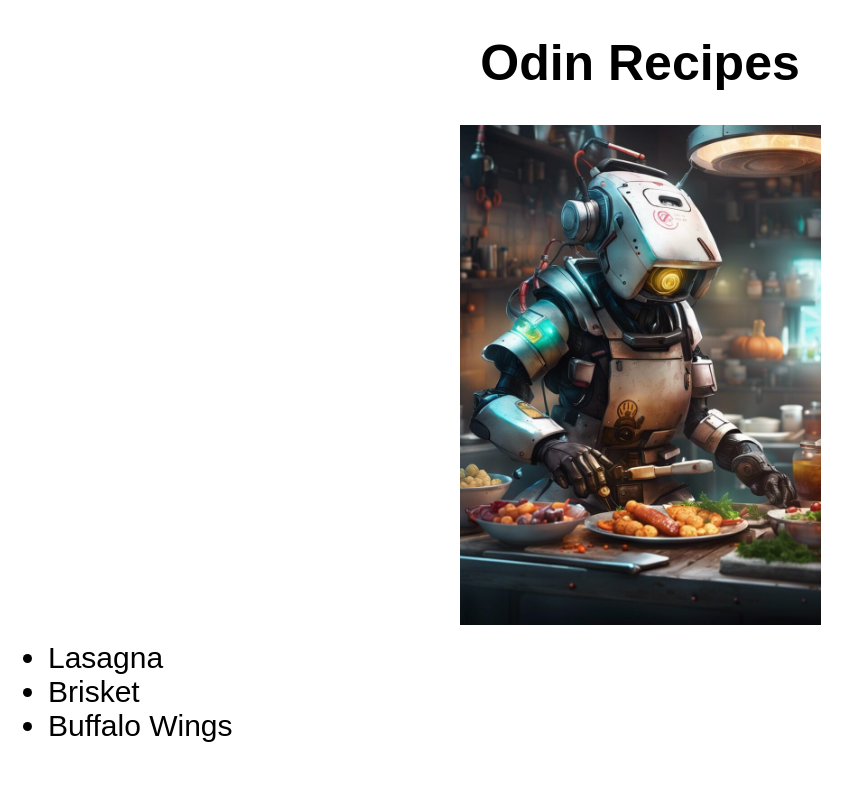
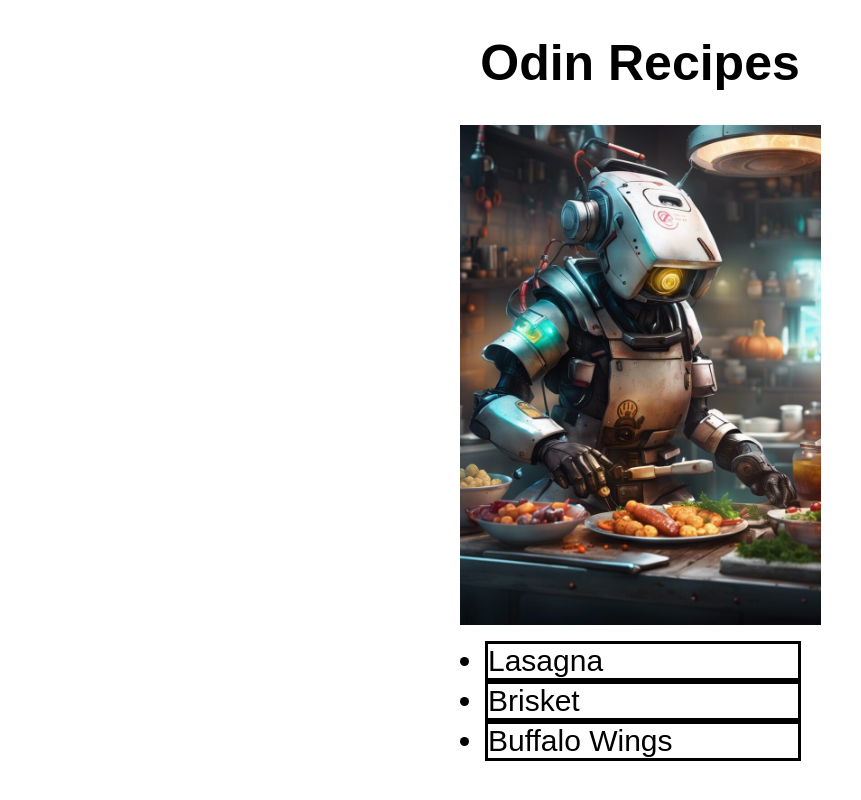
Before and after one commit to anxqvi/odin-recipes, a plain HTML site: page index.html in a window 1280 px wide. Shown: the whole page, without its empty margins (0-861 px from the left). Drawn offline with Linux system fonts and the light colour scheme.

Commit message:
Centered recipe list placement on index and added black borders for a table appearance

```diff
--- a/css/styles.css
+++ b/css/styles.css
@@ -5,6 +5,12 @@
 .title {
     font-size: 50px;
     text-align: center;
+}
+
+.recipes {
+    width: 390px;
+    margin-left: auto;
+    margin-right: auto;
 }
 
 .recipe-list {
@@ -15,7 +21,8 @@
     font-size: 30px;
     text-align: left;
     display: list-item;
-    width: max-content;
+    width: 310px;
+    border: 3px solid black;
 }
 
 .recipe-name-link {
--- a/index.html
+++ b/index.html
@@ -8,10 +8,12 @@
     <body>
         <h1 class="title" id="index-title">Odin Recipes</h1>
         <img id="chef" src="./images/chef.jpg" alt="Robo Chef" height="500" width="350">
-        <ul class="recipe-list">
-        <li class="recipe-name-list"><a href="./recipes/lasagna.html" class="recipe-name-link">Lasagna</a></li>
-        <li class="recipe-name-list"><a href="./recipes/brisket.html" class="recipe-name-link">Brisket</a></li>
-        <li class="recipe-name-list"><a href="./recipes/buffalo-wings.html" class="recipe-name-link">Buffalo Wings</a></li>
-        </ul>
+        <div class="recipes">
+            <ul class="recipe-list">
+                <li class="recipe-name-list"><a href="./recipes/lasagna.html" class="recipe-name-link">Lasagna</a></li>
+                <li class="recipe-name-list"><a href="./recipes/brisket.html" class="recipe-name-link">Brisket</a></li>
+                <li class="recipe-name-list"><a href="./recipes/buffalo-wings.html" class="recipe-name-link">Buffalo Wings</a></li>
+            </ul>
+        </div>
     </body>
 </html>
```
